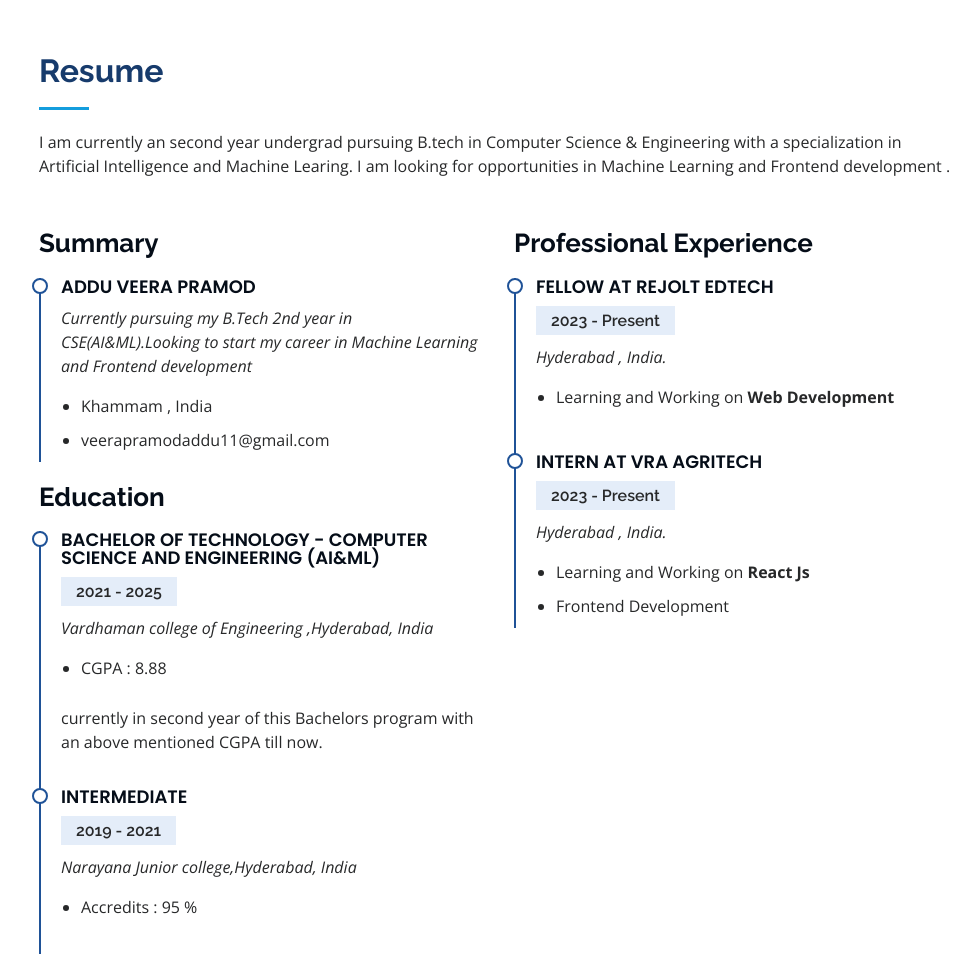
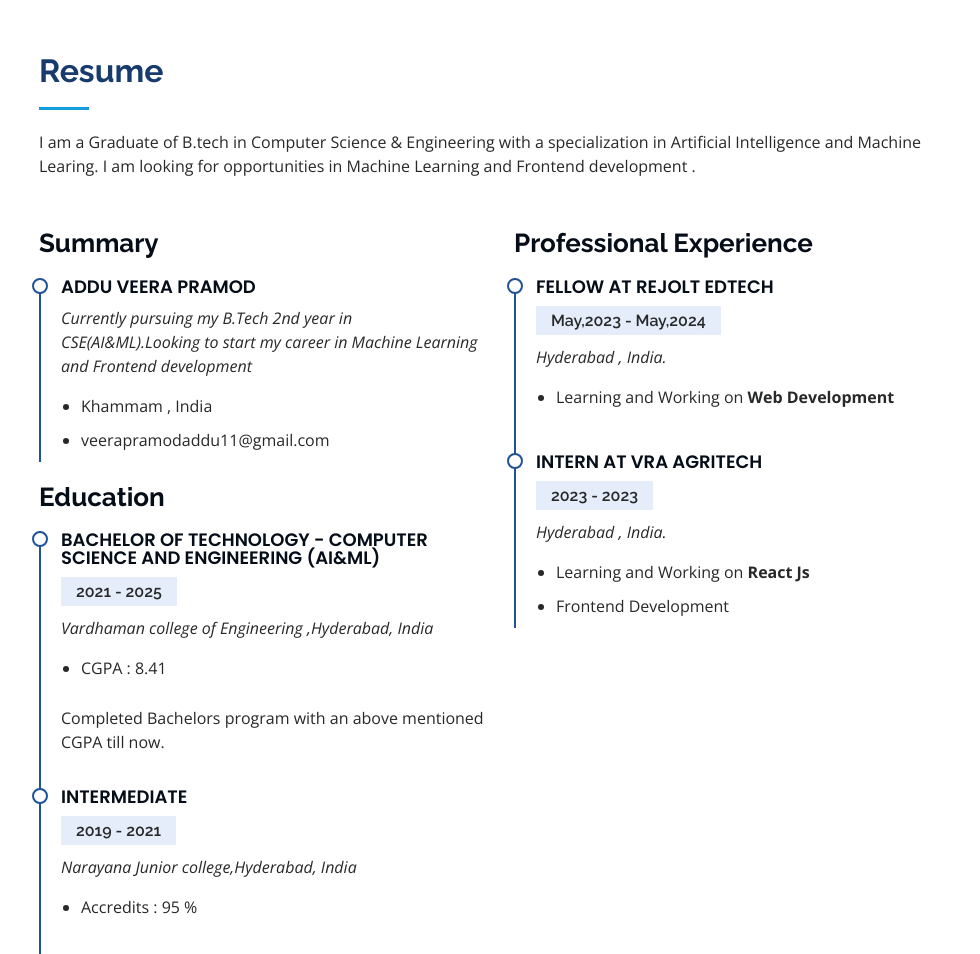
Before and after one commit to Veerapramodaddu/myportfolio, a plain HTML site: page index.html in a window 1280 px wide. Shown: the part 1800-2754 px from the top of the page, without its empty margins (291-1271 px from the left). Drawn offline with nearby package versions, Linux system fonts and the light colour scheme; files that its build step writes are made by us from their sources; a script that the page names is missing; files whose address does not match are found by name.

Commit message:
Update index.html

```diff
--- a/index.html
+++ b/index.html
@@ -85,7 +85,7 @@
 
         <div class="section-title">
           <h2>About</h2>
-          <p>I am an second year student pursuing B.tech in <b>computer Science And Engineering</b> with a specialization in <b>Artificial Intelligence And Machine Learing</b> from Vardhaman College of Engineering . I am an Tech Entusiast, love to learn & build applications on emering technologies .</p>
+          <p>I am a Graduate of B.tech in <b>computer Science And Engineering</b> with a specialization in <b>Artificial Intelligence And Machine Learing</b> from Vardhaman College of Engineering . I am an Tech Entusiast, love to learn & build applications on emering technologies .</p>
         </div>
 
         <div class="row">
@@ -95,7 +95,7 @@
           <div class="col-lg-8 pt-4 pt-lg-0 content" data-aos="fade-left">
             <h3> Web Developer.</h3>
             <p class="fst-italic">
-              I am currently learning & working on web Development, Frontend development using React Js.
+              I am currently Working on Web Development Frontend development using React Js and Machine Learning.
             </p>
             <div class="row">
               <div class="col-lg-6">
@@ -115,7 +115,7 @@
               </div>
             </div>
             <p>
-              Currently Learing and developing few static webpages parallelly with React Js which is generally used for Frontend development.
+              Currently Developing static webpages with React Js which is generally used for Frontend development and working on Machine Learning Models.
             </p>
           </div>
         </div>
@@ -243,7 +243,7 @@
 
         <div class="section-title">
           <h2>Resume</h2>
-          <p>I am currently an second year undergrad pursuing B.tech in Computer Science & Engineering with a specialization in Artificial Intelligence and Machine Learing. I am looking for opportunities in Machine Learning and Frontend development . </p>
+          <p>I am a Graduate of B.tech in Computer Science & Engineering with a specialization in Artificial Intelligence and Machine Learing. I am looking for opportunities in Machine Learning and Frontend development . </p>
         </div>
 
         <div class="row">
@@ -266,9 +266,9 @@
               <h5>2021 - 2025</h5>
               <p><em>Vardhaman college of Engineering ,Hyderabad, India </em></p>
               <ul>
-                <li>CGPA : 8.88</li>
+                <li>CGPA : 8.41</li>
               </ul>
-              <p>currently in second year of this Bachelors program with an above mentioned CGPA till now.</p>
+              <p>Completed Bachelors program with an above mentioned CGPA till now.</p>
             </div>
             <div class="resume-item">
               <h4>Intermediate</h4>
@@ -291,14 +291,14 @@
             <h3 class="resume-title">Professional Experience</h3>
             <div class="resume-item">
               <h4>Fellow at Rejolt edtech</h4>
-              <h5>2023 - Present</h5>
+              <h5>May,2023 - May,2024</h5>
               <p><em>Hyderabad , India. </em></p>
               <ul>
                 <li>Learning and Working on <b>Web Development</b></li>
             </div>
             <div class="resume-item">
               <h4>Intern at VRA Agritech</h4>
-              <h5>2023 - Present</h5>
+              <h5>2023 - 2023</h5>
               <p><em>Hyderabad , India. </em></p>
               <ul>
                 <li>Learning and Working on <b>React Js</b></li>
@@ -683,4 +683,5 @@
 
 </body>
 
+
 </html>
```
